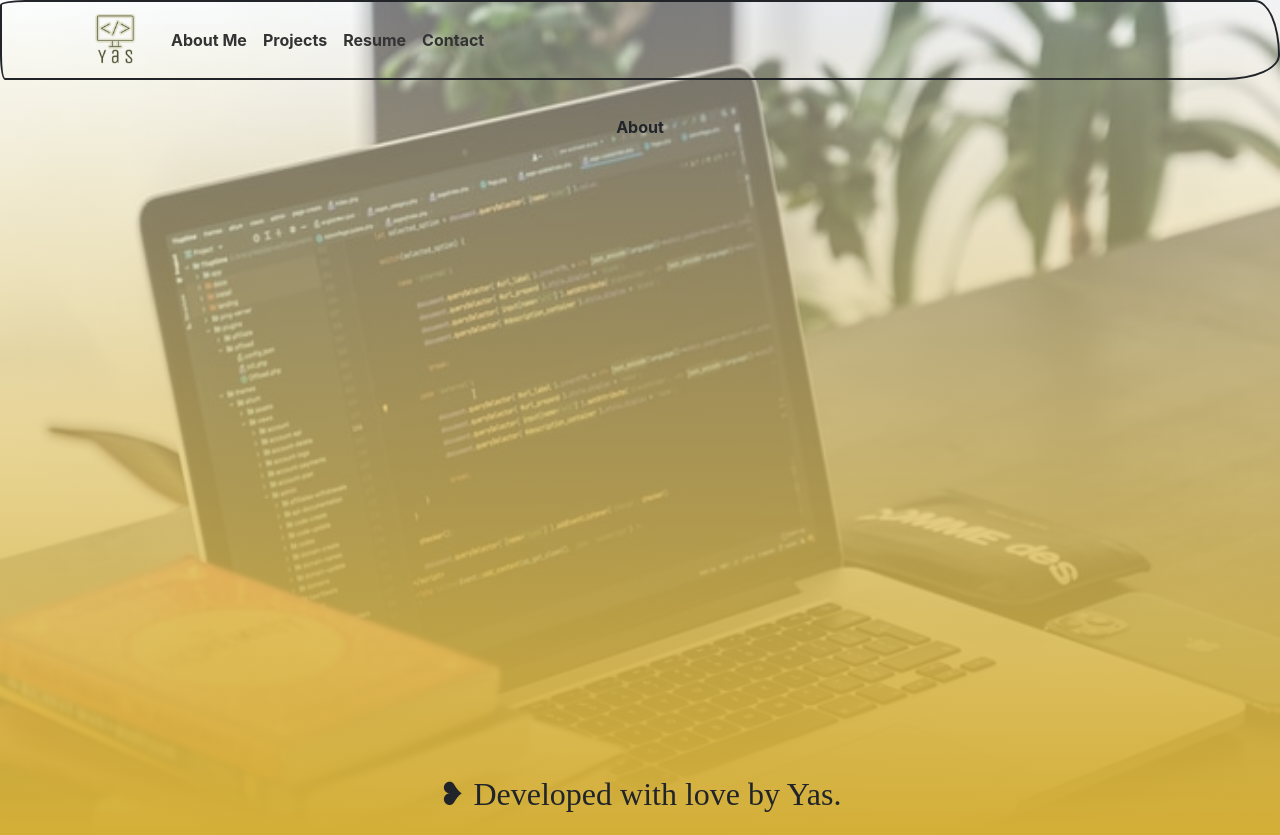
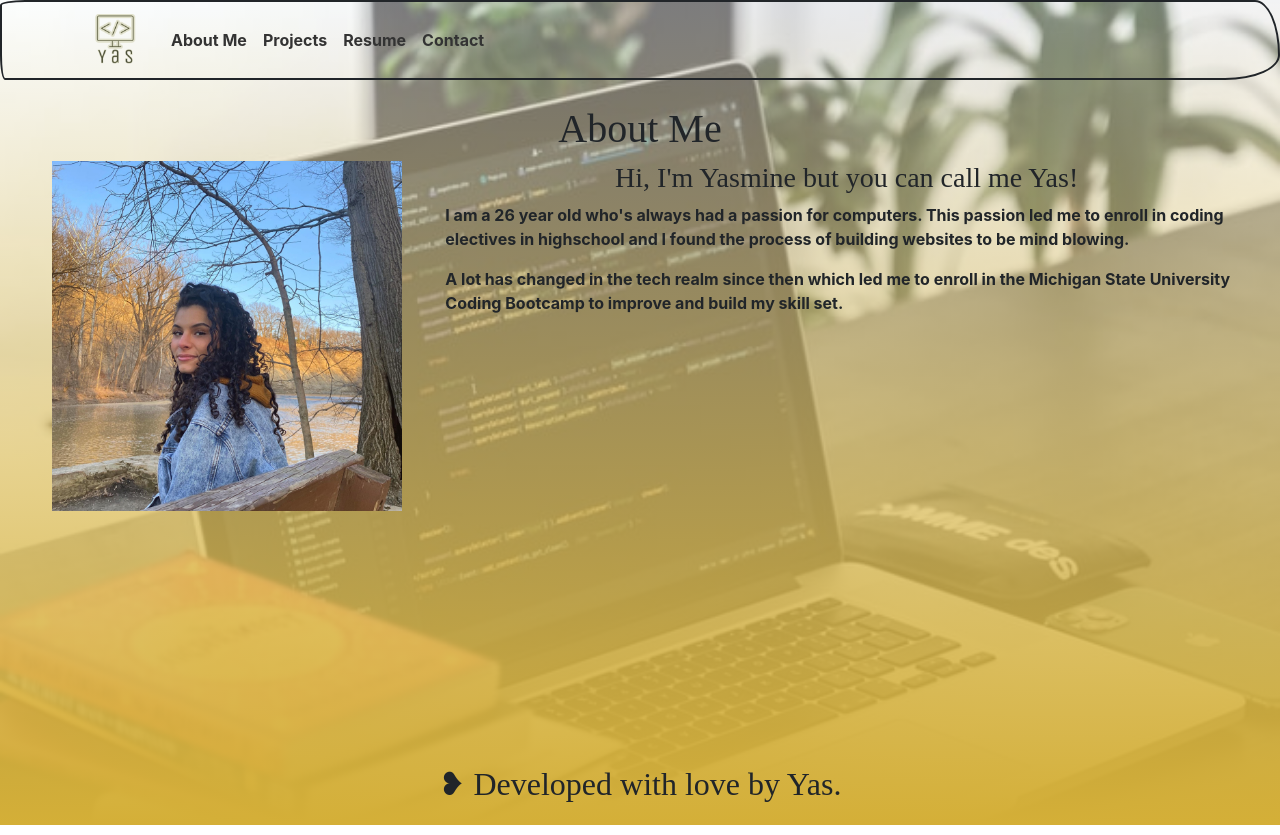
Before and after one commit to ysaad01/portfolio2.0, a React (Create React App) app: page /about in a window 1280 px wide. Built offline with nearby package versions, Linux system fonts and the light colour scheme; a web font is replaced by a local one.

Commit message:
added profile pic and bio to About Me page

```diff
--- a/src/index.css
+++ b/src/index.css
@@ -16,7 +16,7 @@
   display: flex;
   width: 100%;
   justify-content: center;
-  padding-top: 35px;
+  padding-top: 25px;
 }
 
 .page-content {
@@ -24,6 +24,11 @@
   display: flex;
   flex-direction: column;
   align-items: center;
+  min-height: calc(100vh - 140px);
+}
+
+.about-me-content {
+  width: 95%;
   min-height: calc(100vh - 140px);
 }
 
@@ -57,6 +62,10 @@
   height: 80px;
 }
 
+.yas-img {
+  width: 29%;
+  min-width: 350px;
+}
 .footer-height {
   height: 60px;
   text-align: center;
--- a/src/pages/About.js
+++ b/src/pages/About.js
@@ -1,8 +1,44 @@
 import React from "react";
+import { Row, Col } from "react-bootstrap";
 
 const About = () => {
   // any logic will be declared before the return
-  return <div className="page-content">About</div>;
+  return (
+    <div className="about-me-content">
+      <section id="about-me" class="intro">
+        <h1 className="text-center"> About Me</h1>
+        <Row>
+          <Col lg={4} md={4}>
+            <div className="text-center">
+              <img
+                className="yas-img"
+                src={`${process.env.PUBLIC_URL}/images/yas.jpeg`}
+                alt="yas siting on a bench in the metroparks surrounded by trees"
+              />
+            </div>
+          </Col>
+
+          <Col lg={8} md={8}>
+            <div>
+              <h3 className="text-center">
+                Hi, I'm Yasmine but you can call me Yas!
+              </h3>
+              <p>
+                I am a 26 year old who's always had a passion for computers.
+                This passion led me to enroll in coding electives in highschool
+                and I found the process of building websites to be mind blowing.
+              </p>
+              <p>
+                A lot has changed in the tech realm since then which led me to
+                enroll in the Michigan State University Coding Bootcamp to
+                improve and build my skill set.
+              </p>
+            </div>
+          </Col>
+        </Row>
+      </section>
+    </div>
+  );
 };
 
 export default About;
```
Also changed, not shown: src/bootstrap.min.css, 1 other file (tests, documents, lock files or other folders).
